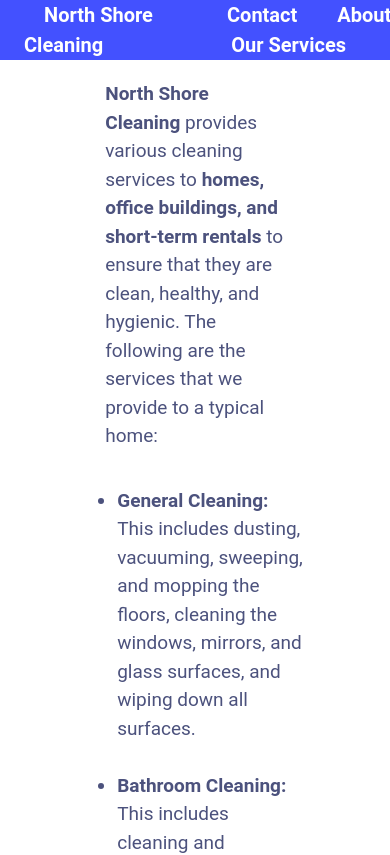
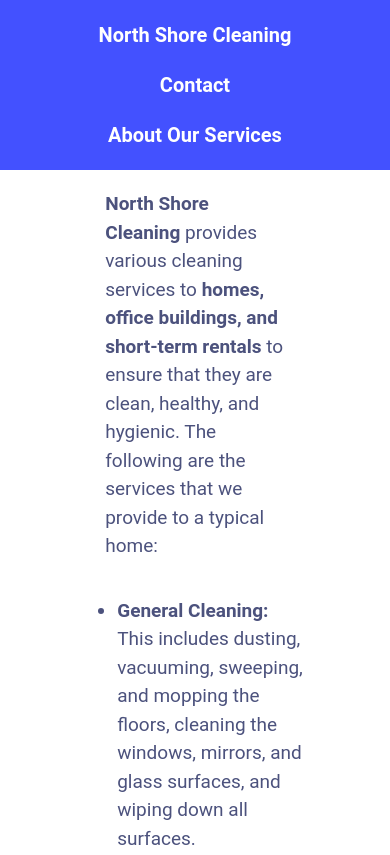
Before and after one commit to coopertingey123/sw-headstone, a React (Create React App) app: page /about in a window 390 px wide. Shown: the top 855 px of the page. Built offline with nearby package versions, Linux system fonts and the light colour scheme.

Commit message:
added media queries for mobile view

```diff
--- a/src/landing.scss
+++ b/src/landing.scss
@@ -273,6 +273,10 @@
 	.form-inline .form-control {
 	    width: 200px;
 	}
+
+	.subheadline, .headline {
+		text-align: center;
+	}
 }
 
 // Medium devices (tablets, less than 992px)
--- a/src/navbar.js
+++ b/src/navbar.js
@@ -4,11 +4,11 @@
     return (
         <div className="container-fluid navbar-container">
             <div className="container navbar-wrapper">
-                <div className="row">
-                    <div className="col-6 left-side text-start">
+                <div className="row links">
+                    <div className="col-md-6 left-side text-start">
                         <Link to="/">North Shore Cleaning</Link>
                     </div>
-                    <div className="col-6 right-side text-end">
+                    <div className="col-md-6 right-side text-end">
                         <a href="#footer">Contact</a>
                         <Link to="/about">About Our Services</Link>
                     </div>
--- a/src/navbar.scss
+++ b/src/navbar.scss
@@ -15,3 +15,30 @@
         text-decoration: underline;
     }
 }
+
+@media (max-width: 575.98px) {
+    .navbar-container {
+        height: 100%;
+        padding: 10px 0px;
+    }
+    .links {
+        display: flex;
+        flex-direction: column;
+        height: 100%;
+
+        .left-side {
+            text-align: center !important;
+            padding: 10px;
+        }
+
+        .right-side {
+            display: flex;
+            flex-direction: column;
+            text-align: center !important;
+        }
+
+        a {
+            padding: 10px;
+        }
+    }
+}
```
